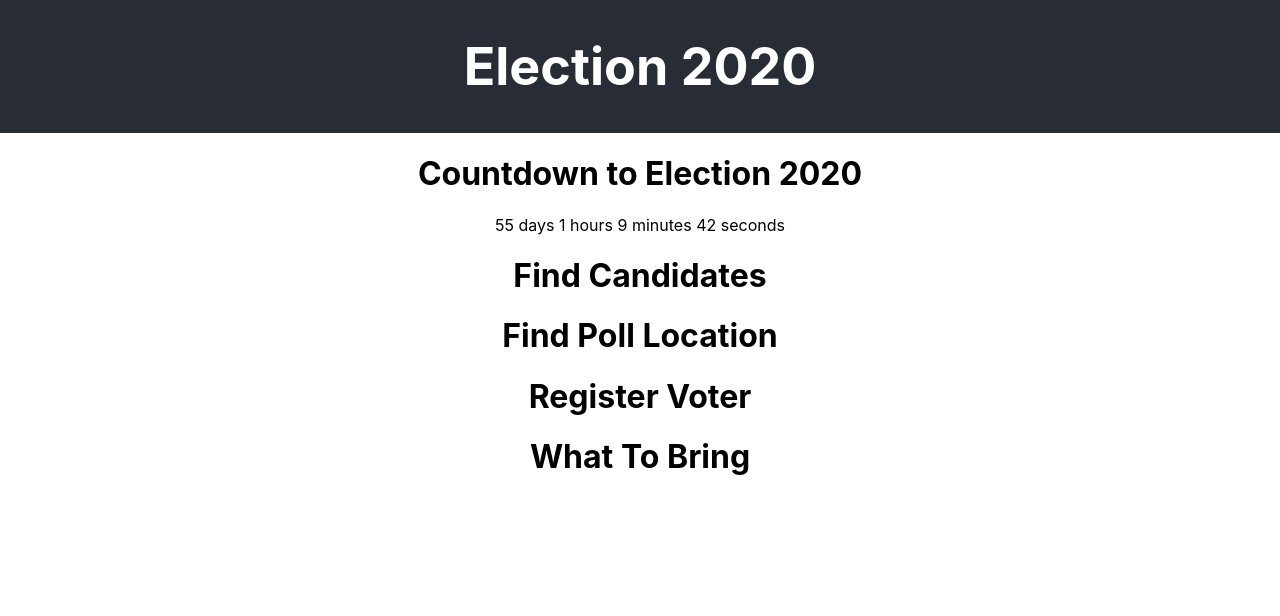
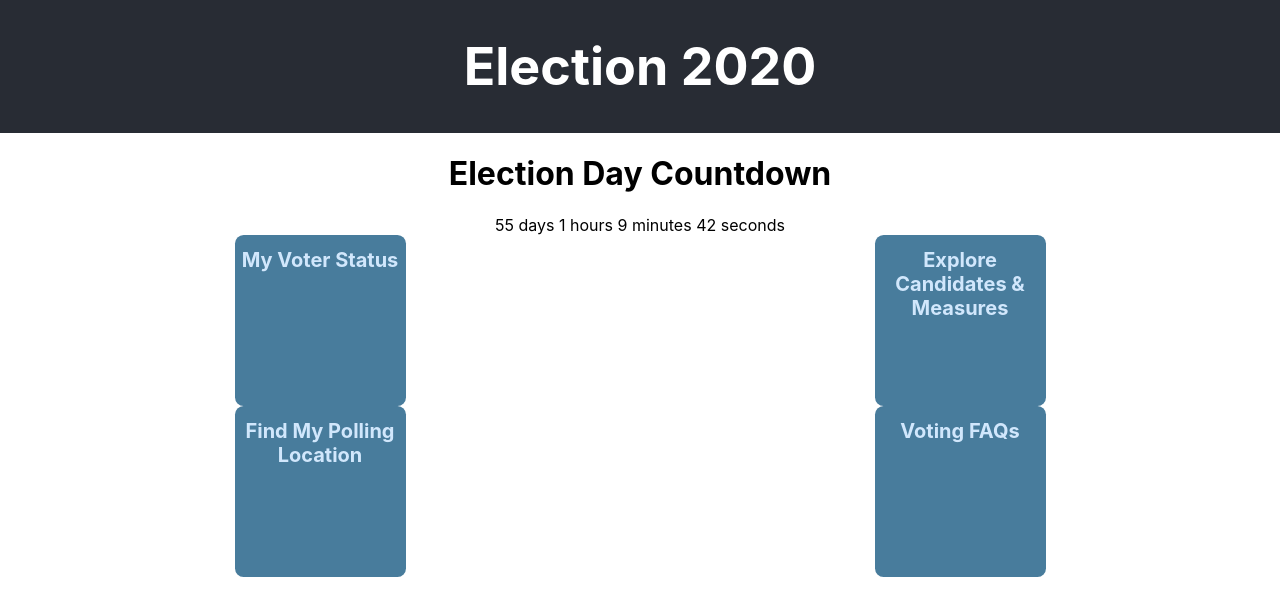
Before and after one commit to NaryxHaxns/Hackathon2020FrontEnd, a React (Create React App) app: page / in a window 1280 px wide. Shown: the top 616 px of the page. Built offline with nearby package versions, Linux system fonts and the light colour scheme.

Commit message:
simple stylings

```diff
--- a/src/components/CountdownClock/CountdownClock.jsx
+++ b/src/components/CountdownClock/CountdownClock.jsx
@@ -1,4 +1,5 @@
 import React, { useEffect, useState } from "react";
+import './CountdownClock.css'
 
 const CountdownClock = (props) => {
   //findTimeRemaining function
@@ -19,7 +20,6 @@ const CountdownClock = (props) => {
   //end function
 
   const [timeRemaining, setTimeRemaining] = useState(findTimeRemaining());
-  const [year] = useState(new Date().getFullYear());
 
   //UseEffect function
   useEffect(() => {
@@ -46,7 +46,7 @@ const CountdownClock = (props) => {
   //return
   return (
     <div>
-      <h1>Countdown to Election {year}</h1>
+      <h1>Election Day Countdown</h1>
       {timerComponents.length ? (
         timerComponents
       ) : (
--- a/src/components/FindCandidates/FindCandidates.css
+++ b/src/components/FindCandidates/FindCandidates.css
@@ -0,0 +1,8 @@
+.FindCandidates {
+    background-color: #487C9C;
+    color: #D1E7FC;
+    height: 171px;
+    width: 171px;
+    border-radius: 5%;
+    font-size: 10px;
+}
--- a/src/components/FindCandidates/FindCandidates.jsx
+++ b/src/components/FindCandidates/FindCandidates.jsx
@@ -1,9 +1,10 @@
 import React from "react";
+import './FindCandidates.css'
 
 const FindCandidates = (props) => {
   return (
     <div className="FindCandidates">
-      <h1>Find Candidates</h1>
+      <h1>Explore Candidates & Measures</h1>
     </div>
   );
 }
--- a/src/components/FindPollLocation/FindPollLocation.css
+++ b/src/components/FindPollLocation/FindPollLocation.css
@@ -0,0 +1,8 @@
+.FindPollLocation {
+    background-color: #487C9C;
+    color: #D1E7FC;
+    height: 171px;
+    width: 171px;
+    border-radius: 5%;
+    font-size: 10px;
+}
--- a/src/components/FindPollLocation/FindPollLocation.jsx
+++ b/src/components/FindPollLocation/FindPollLocation.jsx
@@ -1,9 +1,10 @@
 import React from "react";
+import './FindPollLocation.css'
 
 const FindPollLocation = (props) => {
   return (
     <div className="FindPollLocation">
-      <h1>Find Poll Location</h1>
+      <h1>Find My Polling Location</h1>
     </div>
   );
 }
--- a/src/components/Landing/Landing.css
+++ b/src/components/Landing/Landing.css
@@ -0,0 +1,6 @@
+.LandingPages {
+    display: grid;
+    grid-template-columns: 2fr 2fr;
+    grid-template-rows: 2fr 2fr;
+    justify-items: center;
+}
--- a/src/components/Landing/Landing.jsx
+++ b/src/components/Landing/Landing.jsx
@@ -1,20 +1,23 @@
 import React from "react";
-import CountdownClock from '../CountdownClock/CountdownClock'
+import CountdownClock from "../CountdownClock/CountdownClock";
 import FindCandidates from "../FindCandidates/FindCandidates";
 import FindPollLocation from "../FindPollLocation/FindPollLocation";
 import RegisterVoter from "../RegisterVoter/RegisterVoter";
 import WhatToBring from "../WhatToBring/WhatToBring";
+import "./Landing.css";
 
 const Landing = (props) => {
   return (
     <div className="Landing">
       <CountdownClock />
-      <FindCandidates />
-      <FindPollLocation />
-      <RegisterVoter />
-      <WhatToBring />
+      <div className="LandingPages">
+        <RegisterVoter />
+        <FindCandidates />
+        <FindPollLocation />
+        <WhatToBring />
+      </div>
     </div>
   );
-}
+};
 
 export default Landing;
--- a/src/components/RegisterVoter/RegisterVoter.css
+++ b/src/components/RegisterVoter/RegisterVoter.css
@@ -0,0 +1,8 @@
+.RegisterVoter {
+    background-color: #487C9C;
+    color: #D1E7FC;
+    height: 171px;
+    width: 171px;
+    border-radius: 5%;
+    font-size: 10px;
+}
--- a/src/components/RegisterVoter/RegisterVoter.jsx
+++ b/src/components/RegisterVoter/RegisterVoter.jsx
@@ -1,9 +1,10 @@
 import React from "react";
+import './RegisterVoter.css'
 
 const RegisterVoter = (props) => {
   return (
     <div className="RegisterVoter">
-      <h1>Register Voter</h1>
+      <h1>My Voter Status</h1>
     </div>
   );
 }
--- a/src/components/WhatToBring/WhatToBring.css
+++ b/src/components/WhatToBring/WhatToBring.css
@@ -0,0 +1,8 @@
+.WhatToBring {
+    background-color: #487C9C;
+    color: #D1E7FC;
+    height: 171px;
+    width: 171px;
+    border-radius: 5%;
+    font-size: 10px;
+}
--- a/src/components/WhatToBring/WhatToBring.jsx
+++ b/src/components/WhatToBring/WhatToBring.jsx
@@ -1,9 +1,10 @@
 import React from "react";
+import './WhatToBring.css'
 
 const WhatToBring = (props) => {
   return (
     <div className="WhatToBring">
-      <h1>What To Bring</h1>
+      <h1>Voting FAQs</h1>
     </div>
   );
 }
```
